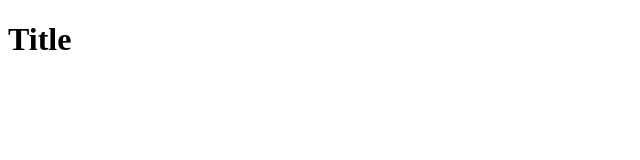
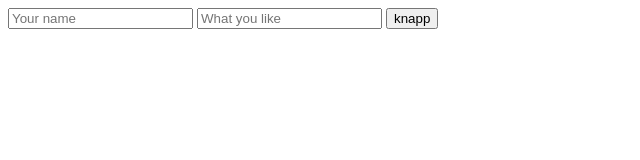
Before and after one commit to fyxa/web, a plain HTML site: page index.html in a window 1280 px wide. Shown: the whole page, without its empty margins (0-640 px from the left). Drawn offline with Linux system fonts and the light colour scheme.

Commit message:
Some js nad input

```diff
--- a/index.html
+++ b/index.html
@@ -8,6 +8,14 @@
     </head>
 
     <body>
-        <h1>Title</h1>
+        <div>
+            <input type="text" id="userName" placeholder="Your name">
+            <input type="text" id="userLikes" placeholder="What you like">
+            <button onclick="displayResult()">knapp</button>
+        </div>
+
+        <div id="displayArea"></div>
+
+        <script src="script.js"></script>
     </body>
 </html>
--- /dev/null
+++ b/script.js
@@ -0,0 +1,6 @@
+async function displayResult() {
+    let userName = document.getElementById("userName").value;
+    let userLikes = document.getElementById("userLikes").value;
+    let displayArea = document.getElementById("displayArea");
+    displayArea.innerText = "Your name is " + userName + " and you like " + userLikes;
+}
```
